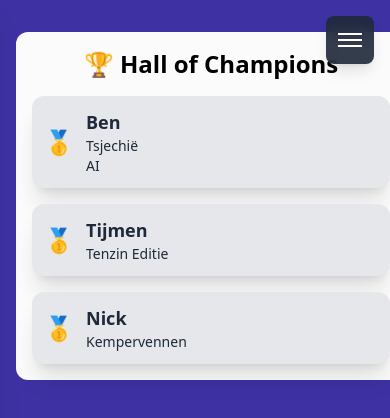
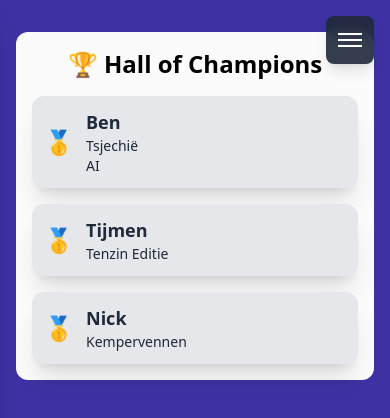
Before and after one commit to Benvdweg/gratis-bier-bij-rilana, a Next.js app: page /pubquiz in a window 390 px wide. Shown: the top 418 px of the page. Built offline with nearby package versions, Linux system fonts and the light colour scheme; no server answers.

Commit message:
Update page.tsx

```diff
--- a/src/app/pubquiz/page.tsx
+++ b/src/app/pubquiz/page.tsx
@@ -2,7 +2,8 @@ import { ChampionCard } from "./components/ChampionCard";
 
 export default function PubquizPage() {
 	return (
-		<div className="mt-8 sm:mt-16 md:mt-32 bg-[#fcfbfb] w-full max-w-4xl p-4 sm:p-6 md:p-8 rounded-xl mx-4 sm:mx-auto">
+		<div className="px-4 sm:px-0">
+			<div className="mt-8 sm:mt-16 md:mt-32 bg-[#fcfbfb] max-w-4xl mx-auto p-4 sm:p-6 md:p-8 rounded-xl">
 				<h1 className="text-black font-bold text-2xl sm:text-3xl md:text-4xl text-center mb-4 sm:mb-6">
 					🏆 Hall of Champions
 				</h1>
@@ -12,5 +13,6 @@ export default function PubquizPage() {
 					<ChampionCard name={"Nick"} edition={["Kempervennen"]} />
 				</div>
 			</div>
+		</div>
 	);
 }
```
Lines whose indentation alone changed are shown as unchanged.
